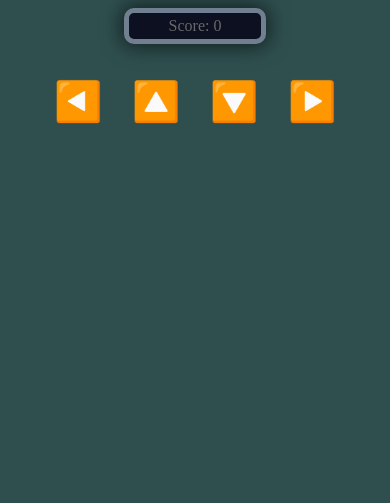
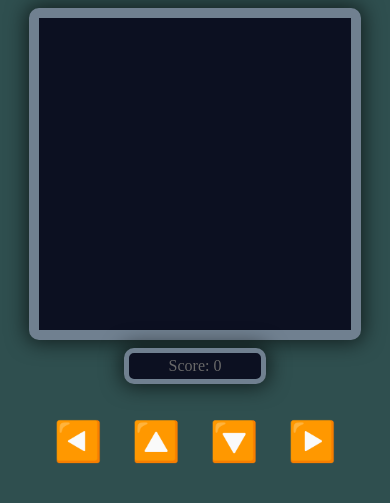
Before and after one commit to amits159/snakeGame, a PHP site: page / in a window 390 px wide. Shown: the top 503 px of the page. Run offline with PHP 8.4, Linux system fonts and the light colour scheme.

Commit message:
Update style.css

```diff
--- a/style.css
+++ b/style.css
@@ -3,12 +3,7 @@ body {
     text-align: center;
 }
 
-/* GAME BOARD STYLES */
-#gameContainer {
-/*
-    width and height of .gameBoardPixel should 1/40 of the width and height of #gameContainer,
-    because it is used in calculation in the jscript.js file
-    */
+#container {
     width: 40vw;
     height: 40vw;
     margin: 2vw auto;
@@ -22,32 +17,21 @@ box-shadow: 0px 0px 20px 3px rgba(0, 0, 0, 0.6);
 }
 
 .gameBoardPixel {
-/* background-color: slategrey; */
-/*
-    width and height of .gameBoardPixel should 1/40 of the width and height of #gameContainer,
-    because it is used in calculation in the jscript.js file
-    */
     width: 1vw;
     height: 1vw;
     border-radius: 10px;
     float: left;
 }
-/* GAME BOARD STYLES END*/
 
-/* SNAKE STYLES */
 .snakeBodyPixel {
     background-color: #fd6401;
     box-shadow: 0 0 5px #fd6401;
 }
-/* SNAKE STYLES END*/
 
-/* FOOD STYLES */
 .food {
     background-color: #68e768;
 }
-/* FOOD STYLES END*/
 
-/* SCORE STYLES */
 #scoreContainer {
     width: 40vw;
     display: flex;
@@ -68,16 +52,14 @@ width: 40%;
     -moz-box-shadow: 0px 0px 20px 3px rgba(0, 0, 0, 0.6);
     box-shadow: 0px 0px 20px 3px rgba(0, 0, 0, 0.6);
 }
-/* SCORE STYLES END */
 
-/* Hide #onScreenControllers on desktop */
 #onScreenControllers {
     display: none;
 }
 
 @media only screen and (max-width: 768px) {
-/* MOBILE */
-    #gameContainer {
+
+    #container {
         width: 80vw;
         height: 80vw;
     }
```
Lines whose indentation alone changed are shown as unchanged.
